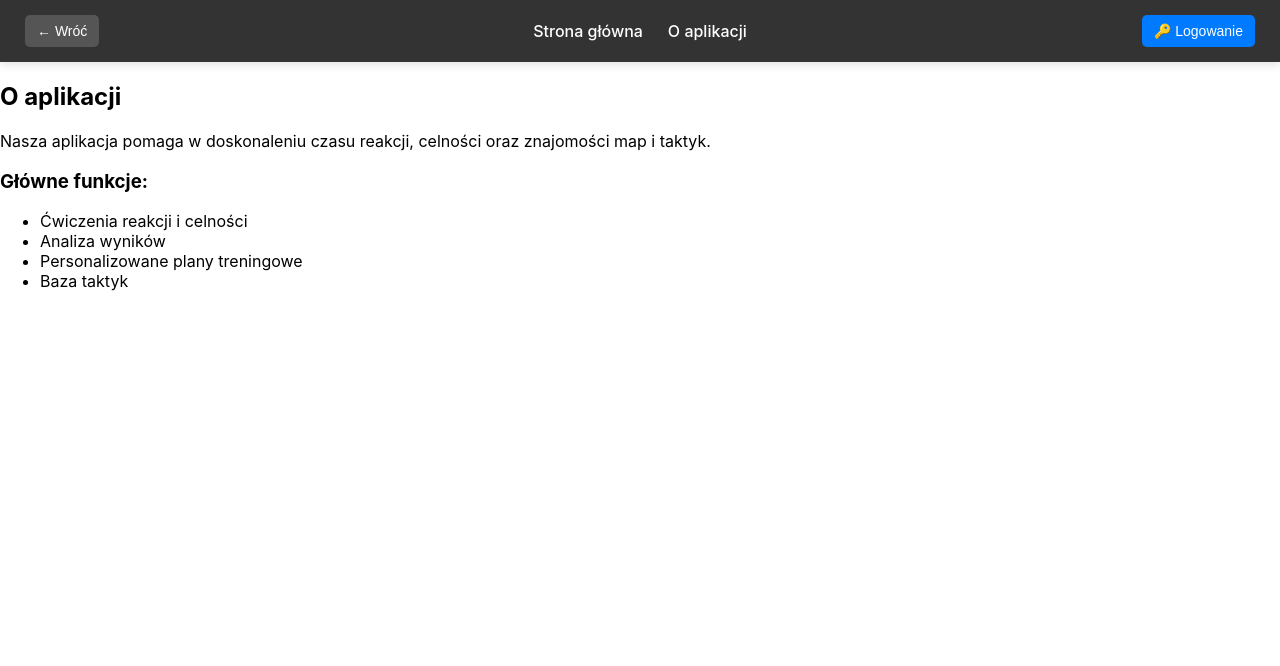
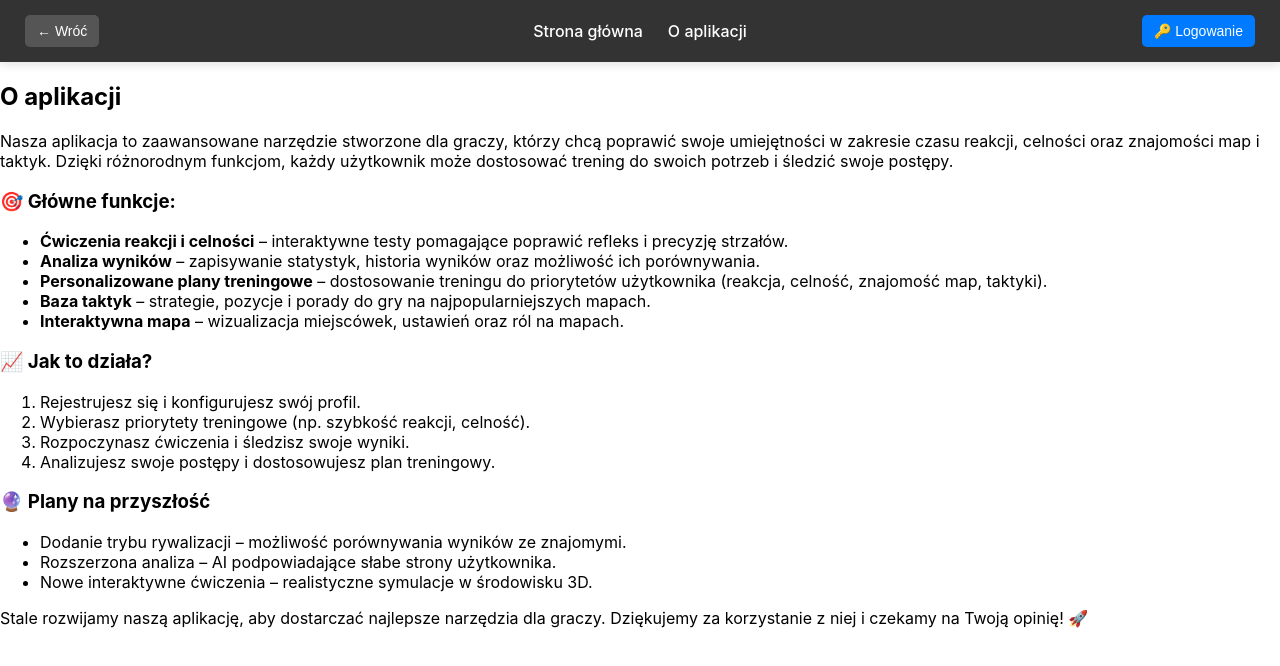
Before and after one commit to NoBoDy1610/CS2_training_app, a React (Create React App) app in the folder frontend/: page /about in a window 1280 px wide. Shown: the top 666 px of the page. Built offline with nearby package versions, Linux system fonts and the light colour scheme.

Commit message:
About changes

```diff
--- a/frontend/src/components/About.js
+++ b/frontend/src/components/About.js
@@ -1,19 +1,39 @@
 import React from 'react';
 
 const About = () => (
-	<div className='border rounded-lg shadow-md p-4 bg-white'>
-		<h2>O aplikacji</h2>
-		<p>
-			Nasza aplikacja pomaga w doskonaleniu czasu reakcji, celności oraz
-			znajomości map i taktyk.
+	<div className='border rounded-lg shadow-md p-6 bg-white max-w-3xl mx-auto'>
+		<h2 className='text-2xl font-bold mb-4'>O aplikacji</h2>
+		<p className='mb-4'>
+			Nasza aplikacja to zaawansowane narzędzie stworzone dla graczy, którzy chcą poprawić swoje umiejętności w zakresie czasu reakcji, celności oraz znajomości map i taktyk. Dzięki różnorodnym funkcjom, każdy użytkownik może dostosować trening do swoich potrzeb i śledzić swoje postępy.
 		</p>
-		<h3>Główne funkcje:</h3>
-		<ul>
-			<li>Ćwiczenia reakcji i celności</li>
-			<li>Analiza wyników</li>
-			<li>Personalizowane plany treningowe</li>
-			<li>Baza taktyk</li>
+
+		<h3 className='text-xl font-semibold mb-2'>🎯 Główne funkcje:</h3>
+		<ul className='list-disc list-inside mb-4'>
+			<li><strong>Ćwiczenia reakcji i celności</strong> – interaktywne testy pomagające poprawić refleks i precyzję strzałów.</li>
+			<li><strong>Analiza wyników</strong> – zapisywanie statystyk, historia wyników oraz możliwość ich porównywania.</li>
+			<li><strong>Personalizowane plany treningowe</strong> – dostosowanie treningu do priorytetów użytkownika (reakcja, celność, znajomość map, taktyki).</li>
+			<li><strong>Baza taktyk</strong> – strategie, pozycje i porady do gry na najpopularniejszych mapach.</li>
+			<li><strong>Interaktywna mapa</strong> – wizualizacja miejscówek, ustawień oraz ról na mapach.</li>
 		</ul>
+
+		<h3 className='text-xl font-semibold mb-2'>📈 Jak to działa?</h3>
+		<ol className='list-decimal list-inside mb-4'>
+			<li>Rejestrujesz się i konfigurujesz swój profil.</li>
+			<li>Wybierasz priorytety treningowe (np. szybkość reakcji, celność).</li>
+			<li>Rozpoczynasz ćwiczenia i śledzisz swoje wyniki.</li>
+			<li>Analizujesz swoje postępy i dostosowujesz plan treningowy.</li>
+		</ol>
+
+		<h3 className='text-xl font-semibold mb-2'>🔮 Plany na przyszłość</h3>
+		<ul className='list-disc list-inside mb-4'>
+			<li>Dodanie trybu rywalizacji – możliwość porównywania wyników ze znajomymi.</li>
+			<li>Rozszerzona analiza – AI podpowiadające słabe strony użytkownika.</li>
+			<li>Nowe interaktywne ćwiczenia – realistyczne symulacje w środowisku 3D.</li>
+		</ul>
+
+		<p className='text-gray-600 italic'>
+			Stale rozwijamy naszą aplikację, aby dostarczać najlepsze narzędzia dla graczy. Dziękujemy za korzystanie z niej i czekamy na Twoją opinię! 🚀
+		</p>
 	</div>
 );
 
```
